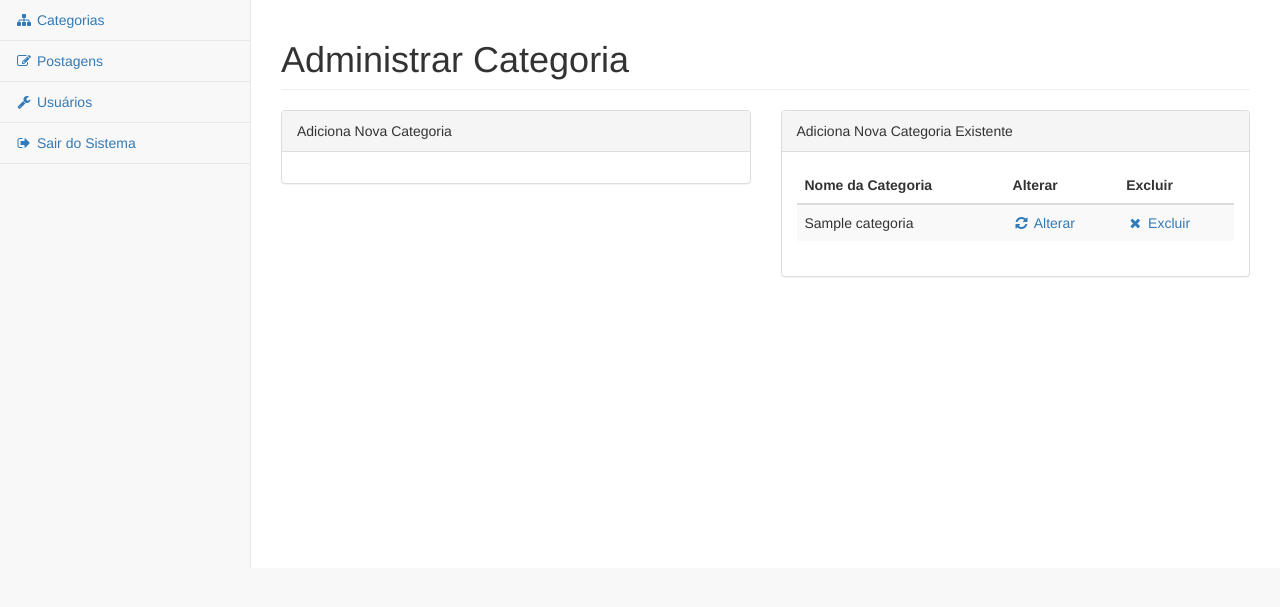
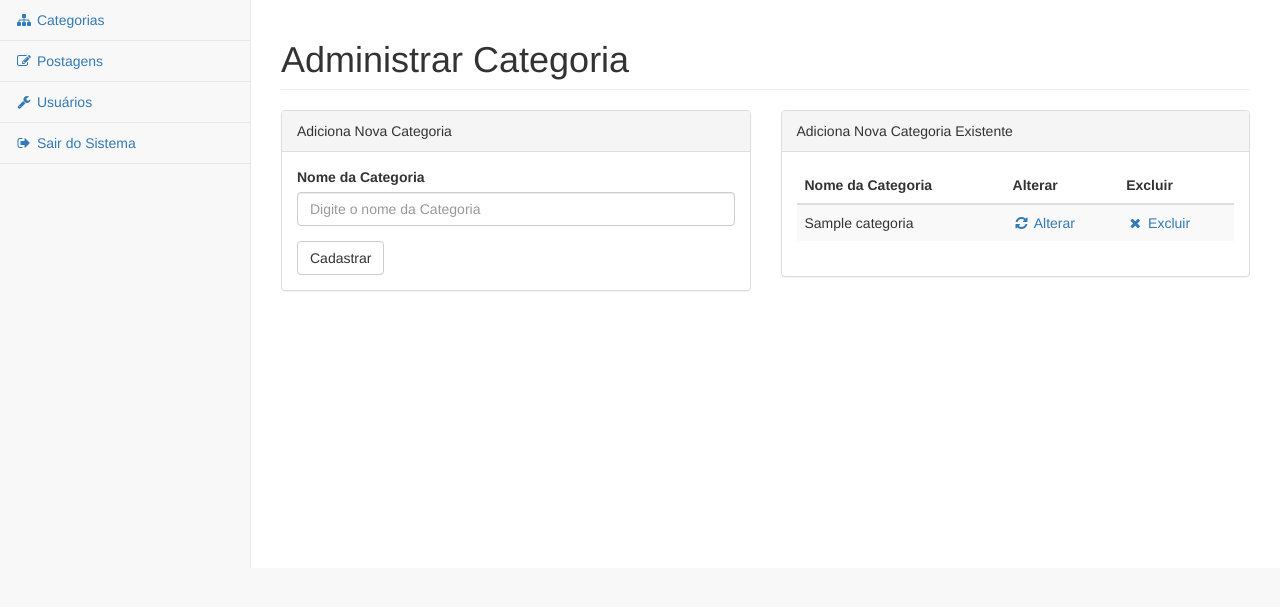
Before and after one commit to hercules-lima/udemycodeigniter3, a CodeIgniter app: page /udemy/index.php/admin/categoria/index in a window 1280 px wide. Shown: the part 51-658 px from the top of the page. Run offline with CodeIgniter, Linux system fonts and the light colour scheme; tables that the repository leaves empty or names only in its code hold one stand-in row (values such as "Sample post"); some libraries are stand-ins or nearby versions.

Commit message:
31. Adicionando novas Categorias na Base de Dados

```diff
--- a/application/controllers/admin/Categoria.php
+++ b/application/controllers/admin/Categoria.php
@@ -23,4 +23,19 @@ class Categoria extends CI_Controller {
 		$this->load->view('backend/categoria');
 		$this->load->view('backend/template/html-footer');
 	}
+
+	public function inserir(){
+		$this->load->library('form_validation');
+		$this->form_validation->set_rules('txt-categoria','Nome da Categoria','required|min_length[3]|is_unique[categoria.titulo]');
+		if($this->form_validation->run() == FALSE){
+			$this->index();
+		}else{
+			$titulo=$this->input->post('txt-categoria');
+			if($this->modelcategorias->adicionar($titulo)){
+				redirect(base_url('admin/categoria'));
+			}else{
+				echo "Houve um erro no sistema!";
+			}
+		}
+	}
 }
--- a/application/models/Categorias_model.php
+++ b/application/models/Categorias_model.php
@@ -21,4 +21,9 @@ class Categorias_model extends CI_Model {
 		return $this->db->get()->result();
 	}
 
+	public function adicionar($titulo){
+		$dados['titulo'] = $titulo;
+		return $this->db->insert('categoria',$dados);
+	}
+
 }
--- a/application/views/backend/categoria.php
+++ b/application/views/backend/categoria.php
@@ -14,8 +14,19 @@
                         </div>
                         <div class="panel-body">
                             <div class="row">
-                                <div class="col-lg-6">
-
+                                <div class="col-lg-12">
+                                   <?php
+                                        echo validation_errors('<div class="alert alert-danger">','</div>');
+                                        echo form_open('admin/categoria/inserir');
+                                   ?>
+                                     <div class="form-group">
+                                            <label id="txt-categoria">Nome da Categoria</label>
+                                            <input type="text" id="txt-categoria" name="txt-categoria" class="form-control" placeholder="Digite o nome da Categoria">
+                                        </div>
+                                        <button type="submit" class="btn btn-default">Cadastrar</button>
+                                   <?php
+                                        echo form_close();
+                                   ?>
                                 </div>
 
                             </div>
```
